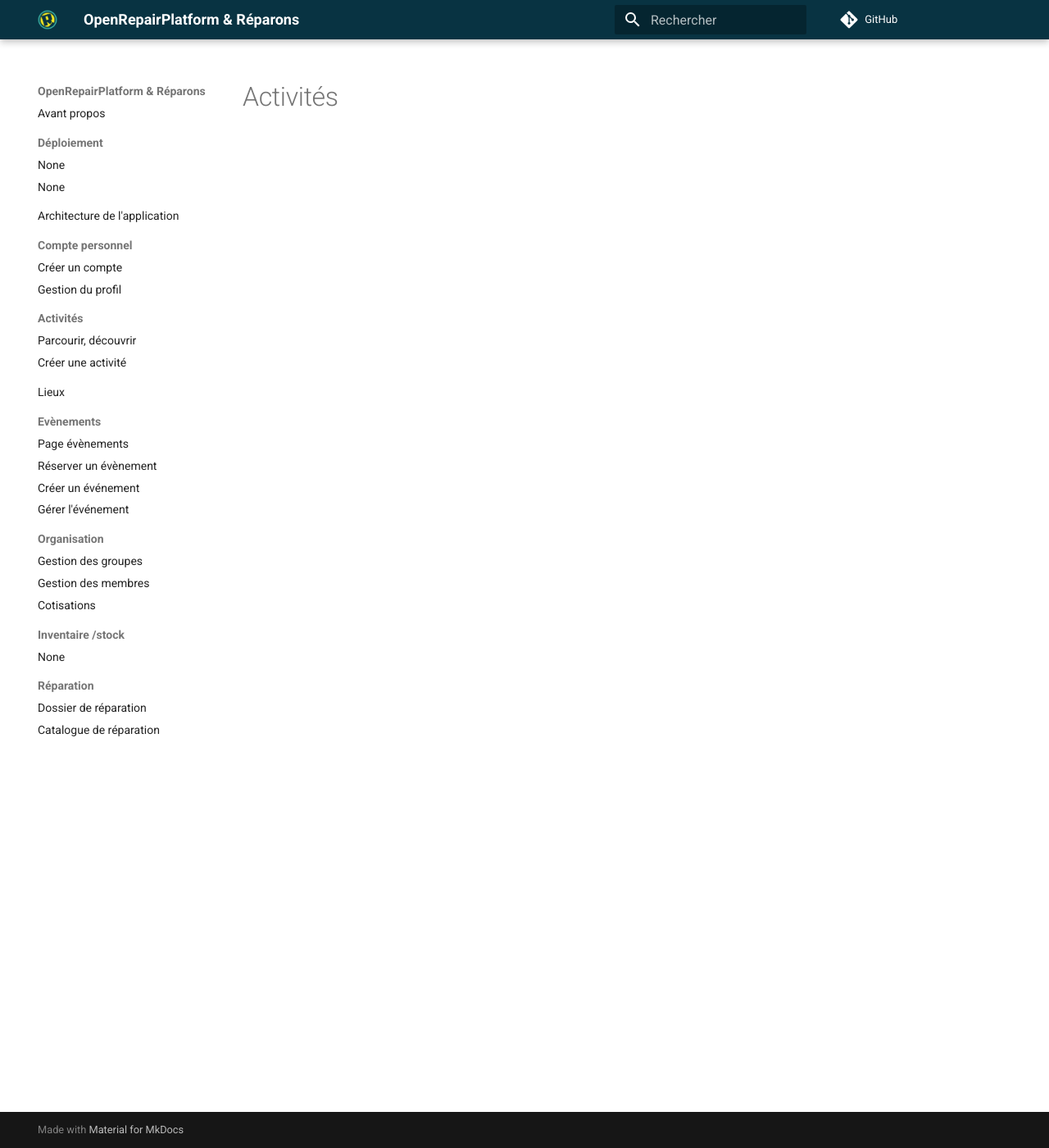
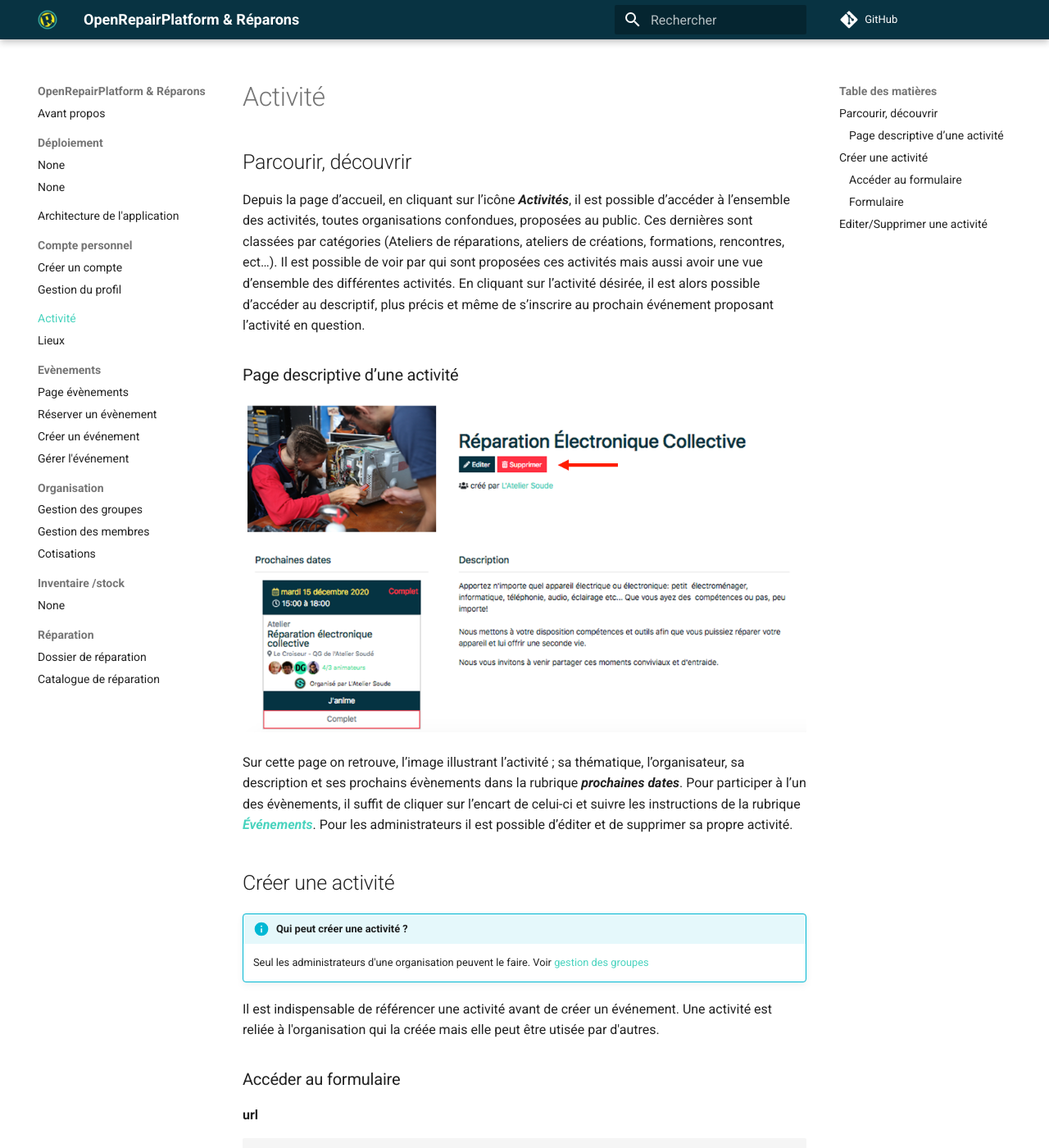
Before and after one commit to AtelierSoude/OpenRepairPlatform-docmentation, an MkDocs documentation site: the page built from docs/activity.md, in a window 1280 px wide and 1400 px high. Shown: the whole window at 82% size. Built offline with MkDocs 1.6.1 and Material for MkDocs 9.7.7, drawn with Linux system fonts in a browser that asks for light colours; nearby versions of some CDN libraries; comment, search, counter and statistics services are not loaded; some of the changed text lies outside the part shown.

Commit message:
activity doc

````diff
--- a/docs/activity.md
+++ b/docs/activity.md
@@ -1 +1,59 @@
-# Activités
+# Activité
+
+## Parcourir, découvrir
+
+Depuis la page d’accueil, en cliquant sur l’icône ***Activités***, il est possible d’accéder à l’ensemble des activités, toutes organisations confondues, proposées au public.
+Ces dernières sont classées par catégories (Ateliers de réparations, ateliers de créations, formations, rencontres, ect…). Il est possible de voir par qui sont proposées ces activités mais aussi avoir une vue d’ensemble des différentes activités. En cliquant sur l’activité désirée, il est alors possible d’accéder au descriptif, plus précis et même de s’inscrire au prochain événement proposant l’activité en question.
+
+### Page descriptive d’une activité
+
+![Page descriptive de l'activité](../assets/activity/4.png)
+
+Sur cette page on retrouve, l’image illustrant l’activité ; sa thématique, l’organisateur, sa description et ses prochains évènements dans la rubrique ***prochaines dates***. Pour participer à l’un des évènements, il suffit de cliquer sur l’encart de celui-ci et suivre les instructions de la rubrique [***Événements***](../event/reservation.md). Pour les administrateurs il est possible d’éditer et de supprimer sa propre activité.
+
+
+## Créer une activité
+
+
+!!! info "Qui peut créer une activité ?"
+    Seul les administrateurs d'une organisation peuvent le faire. Voir [gestion des groupes]("organization/groups.md")
+
+Il est indispensable de référencer une activité avant de créer un événement.
+Une activité est reliée à l'organisation qui la créée mais elle peut être utisée par d'autres.
+
+### Accéder au formulaire
+
+**url**
+```
+/<nom_organization>/controls/
+```
+
+Page «**Organisation**» → Choisir l'organisation → «**gérer**» → «**Ajouter une activité**»
+
+![Création d'une activité](../assets/activity/1.png)
+
+Pour la ***création d’une nouvelle activité*** : remplir les différents champs du formulaire.
+
+### Formulaire
+
+| Champ | description |
+|:--|:--|
+|  ```activity type``` *(FR : type d’activité)* | ici donner un titre précis à l’activité (ex : Atelier de Réparation participative électronique » |
+| ```category``` *(FR : catégorie)* | dans le menu défilant choisir le type d’activité (ex : formation). Champs non-obligatoire, mais conseillé pour le référencement des activités. |
+| ```activity description``` *(FR : Description de l’activité)* | écrire une description précise de l’activité. Le texte peut être mise en forme via les différents outils proposés. Champ obligatoire à renseigner.|
+| ```image``` | appuyer sur le bouton sur ***parcourir*** pour télécharger une image illustrant l’activité. Champ non-obligatoire mais conseillé pour l’identification des différentes activités. |
+
+![Page de création](../assets/activity/2.png)
+
+Pour finaliser, l’enregistrement de l’activité, cliquer sur le bouton vert ***valider***.
+A présent, l’activité est créée et répertoriée dans la page générale ***activités***.
+
+## Editer/Supprimer une activité
+
+!!! info "Qui peut éditer/supprimer une activité ?"
+    Seul les administrateurs de l'organisation créatrice de l'activité peuvent le faire. Voir [gestion des groupes]("organization/groups.md")
+
+Pour modifier une activité, il faut se rendre sur le détail de l'activité. Un bouton d'édition et un bouton de suppression s'affichera si l'utilisateur à les droits.
+![Modifier](../assets/activity/5.png#center)
+
+La suppression d'une activité ne supprimera pas les événements créés avec celle-ci. Mais ces événéments afficheront un type d'activité ***None*** .
--- a/mkdocs.yml
+++ b/mkdocs.yml
@@ -21,9 +21,7 @@ nav:
   - 'Compte personnel':
       - 'account/create-account.md'
       - 'account/profil.md'
-  - 'Activités':
-      - 'activity/browse-activities.md'
-      - 'activity/create-activity.md'
+  - 'activity.md'
   - 'location.md'
   - 'Evènements':
       - 'event/event-index.md'
````
Also changed, not shown: docs/activity/browse-activities.md (deleted, +0 -9 lines), docs/activity/create-activity.md (deleted, +0 -20 lines), docs/assets/activity/5.png (added).
